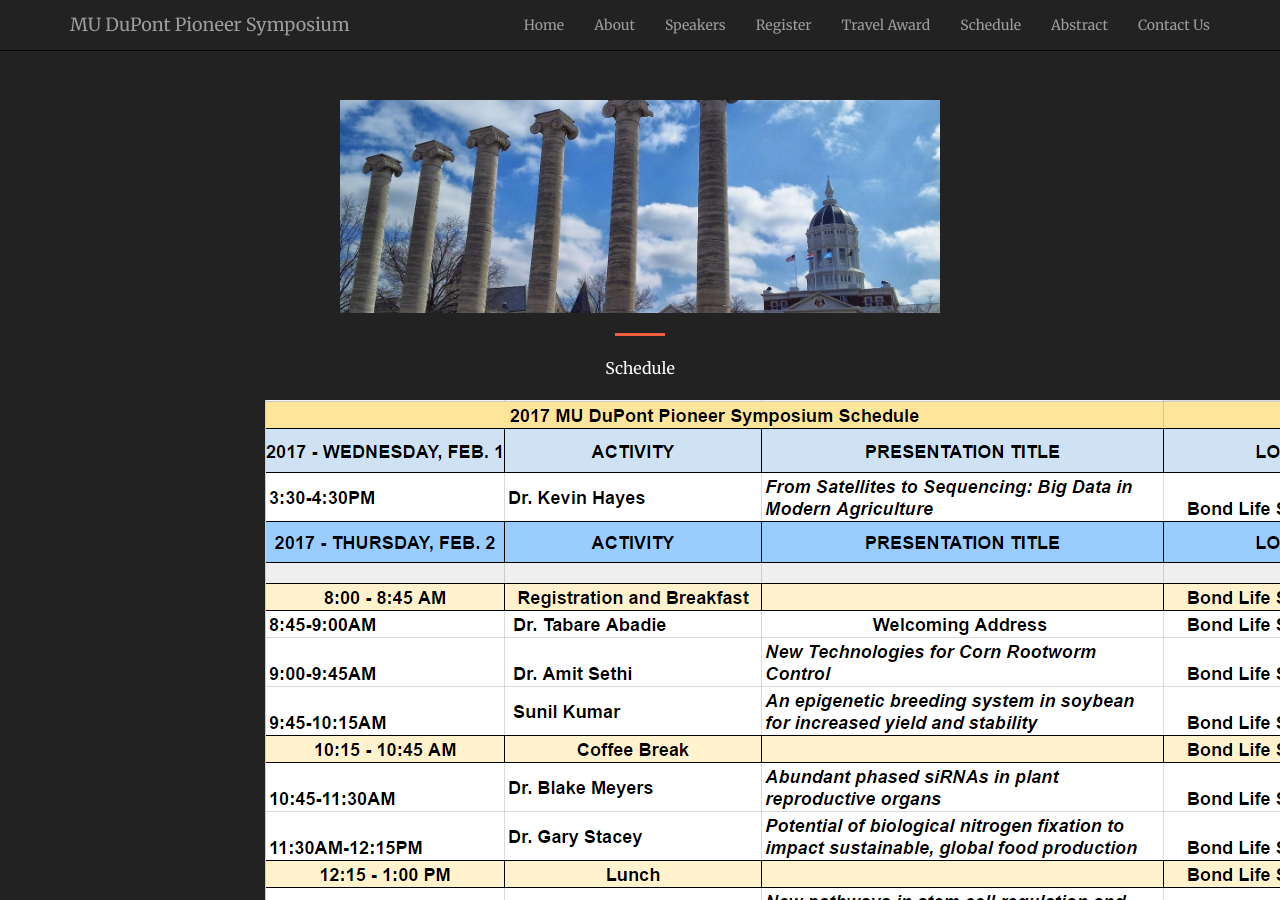
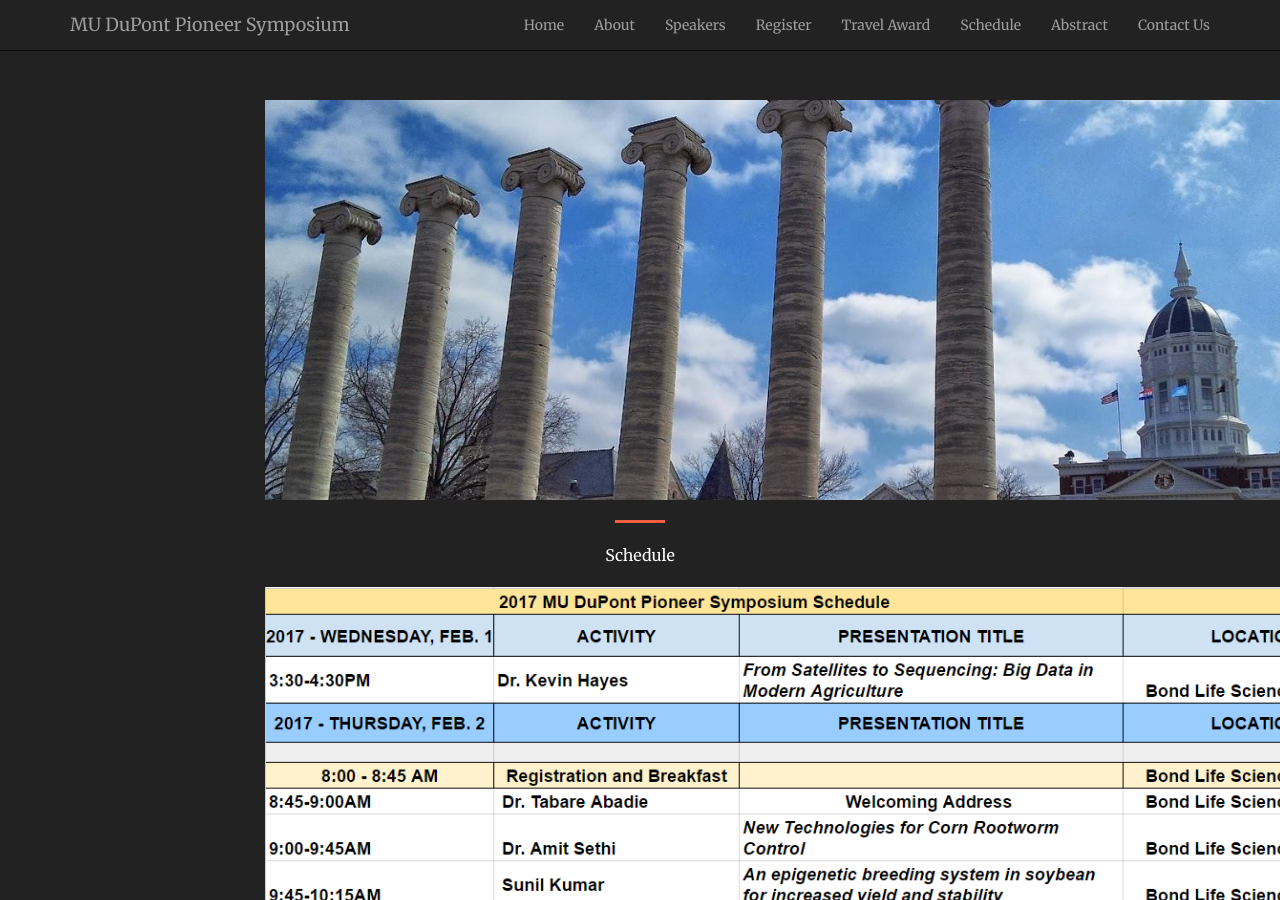
Before and after one commit to mupioneersymposium/mupioneersymposium.github.io, a Jekyll site: the page built from schedule.md, in a window 1280 px wide and 900 px high. Built offline with Jekyll 4.4.1, drawn with Linux system fonts in a browser that asks for light colours.

Commit message:
Update schedule.md

```diff
--- a/schedule.md
+++ b/schedule.md
@@ -2,10 +2,10 @@
 layout: regular
 ---
 
-<img src="/img/column3.jpg" style="max-width:80%"/>
+<img src="/img/column3.jpg" style="max-width:150%"/>
 
 <hr style="clear: both;" />
 
 Schedule
 
-<img src="/img/schedule-3.png" style="max-width:200%"/>
+<img src="/img/schedule-3.png" style="max-width:150%"/>
```
